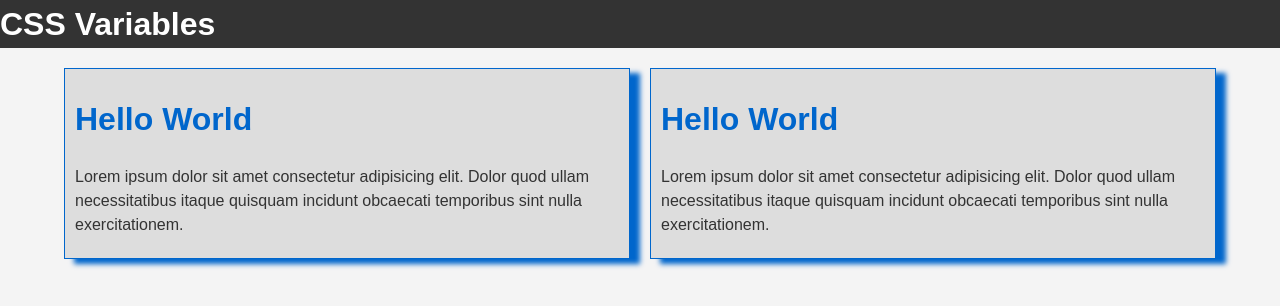
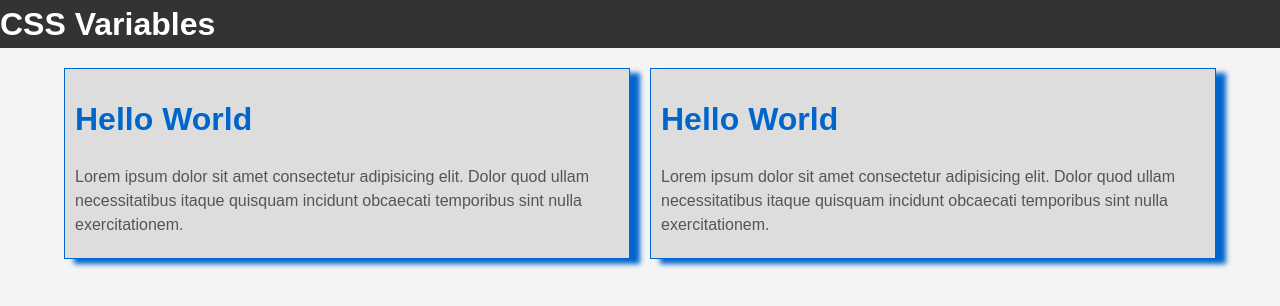
Before and after one commit to brettl1991/Exercises, a plain HTML site: page CSS variables/index.html in a window 1280 px wide. Drawn offline with Linux system fonts and the light colour scheme.

Commit message:
Overwride  variable

```diff
--- a/CSS variables/style.css
+++ b/CSS variables/style.css
@@ -62,3 +62,8 @@
 .box h1 {
     color: var(--box-main-color);
 }
+
+.box p {
+    --box-main-color: #555;
+    color: var(--box-main-color);
+}
```
